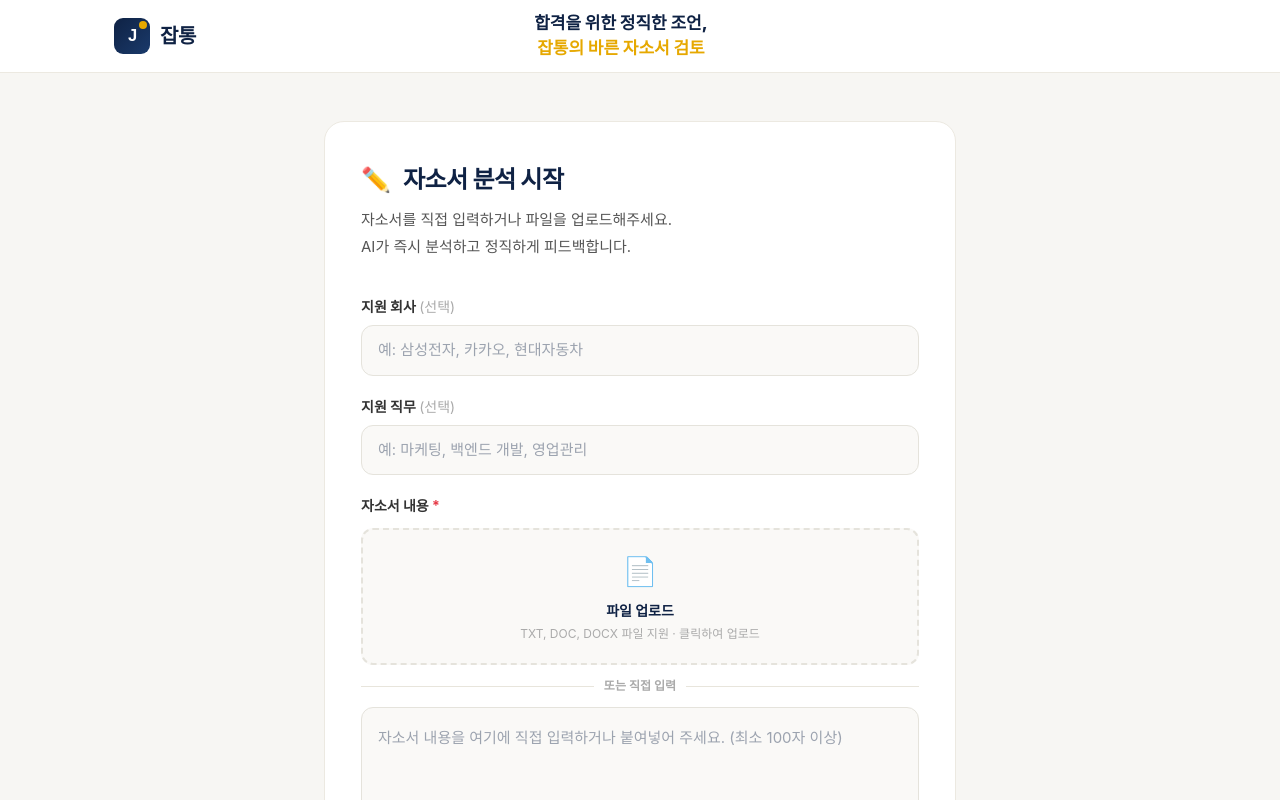
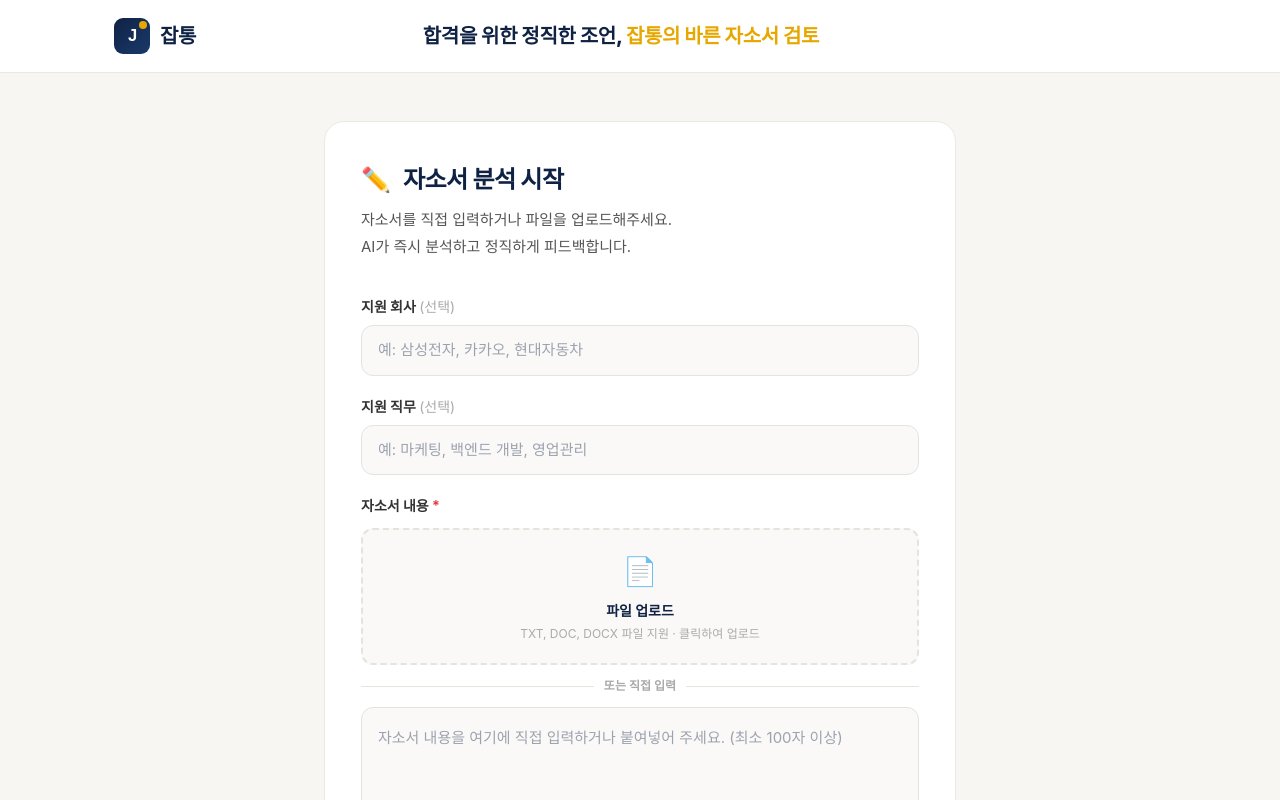
Before and after one commit to csscham-prog/jobtong, a Next.js app: page / in a window 1280 px wide. Both pictures are taken after a click on the button "무료 체험하기". Shown: the top 800 px of the page. Built offline with nearby package versions, Linux system fonts and the light colour scheme; a web font is replaced by a local one.

Commit message:
Update page.tsx

```diff
--- a/app/page.tsx
+++ b/app/page.tsx
@@ -99,7 +99,7 @@ export default function Home() {
             <Logo />
 
             {/* 슬로건 — 헤더 중앙, 로고와 동일한 높이감 */}
-            <div style={{ flex: 1, display: 'flex', flexDirection: 'column', alignItems: 'center', justifyContent: 'center' }}>
+            <div style={{ flex: 1, display: 'flex', alignItems: 'center', justifyContent: 'center' }}>
               <p style={{ fontSize: 17, fontWeight: 800, color: '#0f2244', letterSpacing: '-0.3px', margin: 0, lineHeight: 1.45, whiteSpace: 'nowrap' }}>
                 합격을 위한 정직한 조언,
               </p>
@@ -276,9 +276,11 @@ export default function Home() {
             <button onClick={() => setStep('landing')} style={{ background: 'none', border: 'none', cursor: 'pointer', padding: 0 }}>
               <Logo />
             </button>
-            <div style={{ flex: 1, display: 'flex', flexDirection: 'column', alignItems: 'center' }}>
-              <p style={{ fontSize: 17, fontWeight: 800, color: '#0f2244', margin: 0, lineHeight: 1.45, whiteSpace: 'nowrap' }}>합격을 위한 정직한 조언,</p>
-              <p style={{ fontSize: 17, fontWeight: 800, color: '#e6a800', margin: 0, lineHeight: 1.45, whiteSpace: 'nowrap' }}>잡통의 바른 자소서 검토</p>
+            <div style={{ flex: 1, display: 'flex', alignItems: 'center', justifyContent: 'center' }}>
+              <p style={{ fontSize: 20, fontWeight: 800, margin: 0, whiteSpace: 'nowrap', letterSpacing: '-0.3px' }}>
+                <span style={{ color: '#0f2244' }}>합격을 위한 정직한 조언, </span>
+                <span style={{ color: '#e6a800' }}>잡통의 바른 자소서 검토</span>
+              </p>
             </div>
             <div style={{ width: 120, flexShrink: 0 }} />
           </div>
@@ -382,9 +384,11 @@ export default function Home() {
             <button onClick={() => setStep('landing')} style={{ background: 'none', border: 'none', cursor: 'pointer', padding: 0 }}>
               <Logo />
             </button>
-            <div style={{ flex: 1, display: 'flex', flexDirection: 'column', alignItems: 'center' }}>
-              <p style={{ fontSize: 17, fontWeight: 800, color: '#0f2244', margin: 0, lineHeight: 1.45, whiteSpace: 'nowrap' }}>합격을 위한 정직한 조언,</p>
-              <p style={{ fontSize: 17, fontWeight: 800, color: '#e6a800', margin: 0, lineHeight: 1.45, whiteSpace: 'nowrap' }}>잡통의 바른 자소서 검토</p>
+            <div style={{ flex: 1, display: 'flex', alignItems: 'center', justifyContent: 'center' }}>
+              <p style={{ fontSize: 20, fontWeight: 800, margin: 0, whiteSpace: 'nowrap', letterSpacing: '-0.3px' }}>
+                <span style={{ color: '#0f2244' }}>합격을 위한 정직한 조언, </span>
+                <span style={{ color: '#e6a800' }}>잡통의 바른 자소서 검토</span>
+              </p>
             </div>
             <button onClick={() => { setStep('analyze'); setResult(null) }} style={{ fontSize: 13, color: '#888', background: 'none', border: 'none', cursor: 'pointer', fontFamily: 'inherit', whiteSpace: 'nowrap', flexShrink: 0 }}>다시 분석하기</button>
           </div>
```
